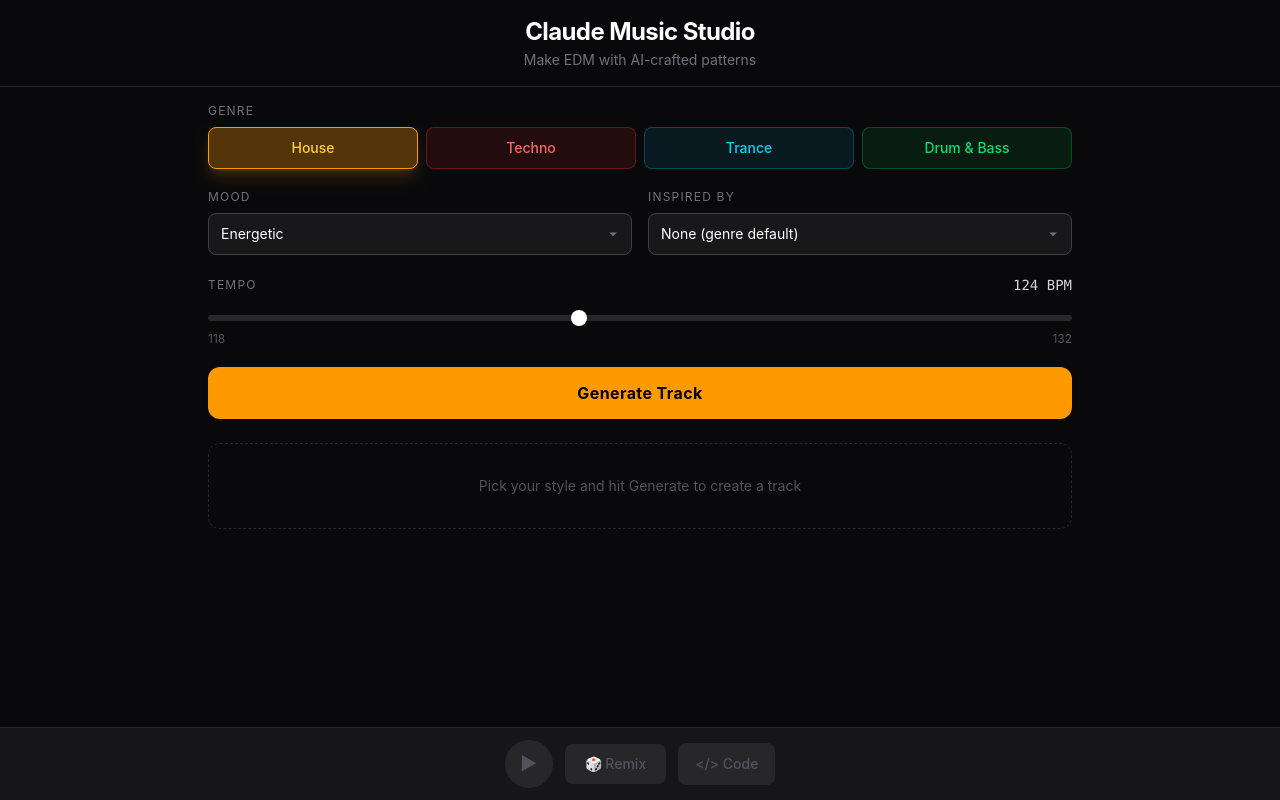
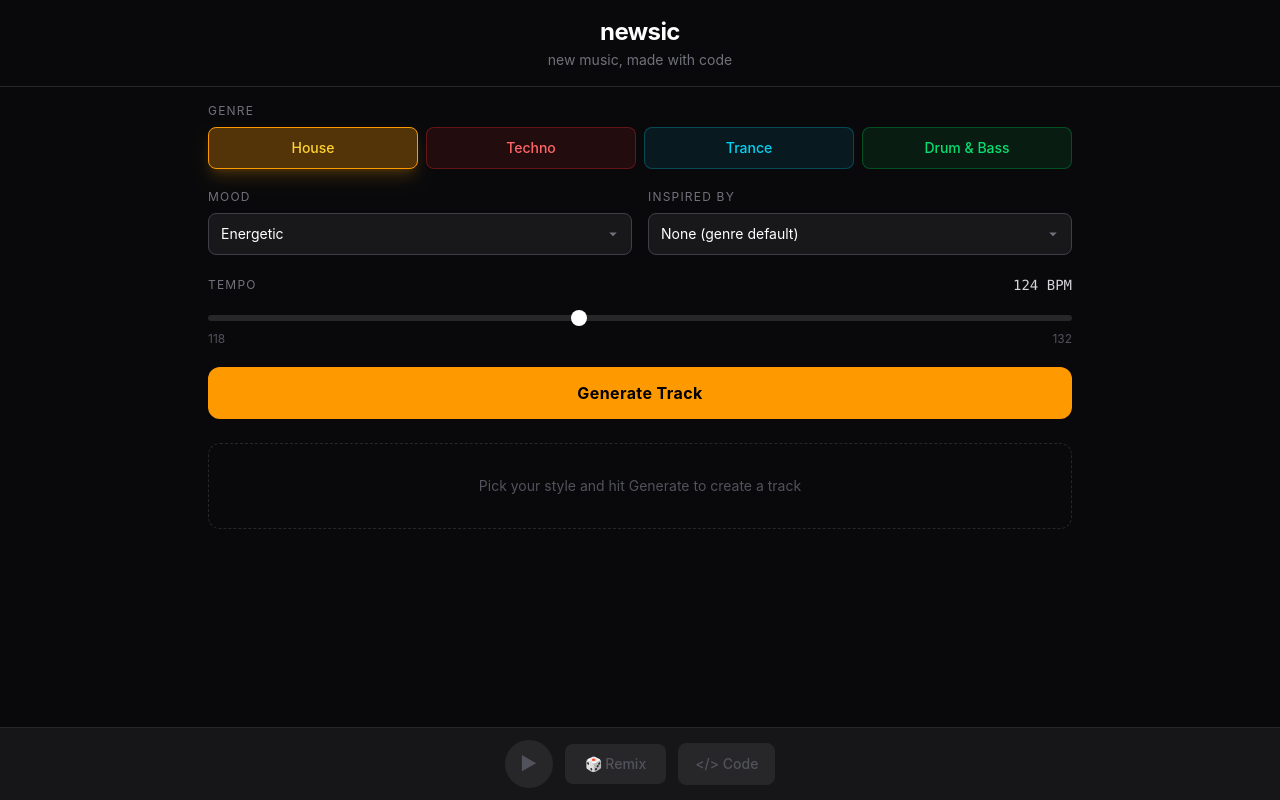
Before and after one commit to sacredvoid/newsic, a React (Vite) app: page / in a window 1280 px wide. Built offline with nearby package versions, Linux system fonts and the light colour scheme.

Commit message:
chore: rename project to newsic
Update package name, page title, and header branding.

```diff
--- a/index.html
+++ b/index.html
@@ -4,7 +4,7 @@
     <meta charset="UTF-8" />
     <link rel="icon" type="image/svg+xml" href="/vite.svg" />
     <meta name="viewport" content="width=device-width, initial-scale=1.0" />
-    <title>claude-music-studio</title>
+    <title>newsic - new music, made with code</title>
   </head>
   <body>
     <div id="root"></div>
--- a/package.json
+++ b/package.json
@@ -1,5 +1,5 @@
 {
-  "name": "claude-music-studio",
+  "name": "newsic",
   "private": true,
   "version": "0.0.0",
   "type": "module",
--- a/src/App.tsx
+++ b/src/App.tsx
@@ -12,8 +12,8 @@ function App() {
       {/* Header */}
       <header className="p-4 border-b border-zinc-800">
         <div className="max-w-4xl mx-auto text-center">
-          <h1 className="text-2xl font-bold tracking-tight">Claude Music Studio</h1>
-          <p className="text-zinc-500 text-sm mt-0.5">Make EDM with AI-crafted patterns</p>
+          <h1 className="text-2xl font-bold tracking-tight">newsic</h1>
+          <p className="text-zinc-500 text-sm mt-0.5">new music, made with code</p>
         </div>
       </header>
 
```
